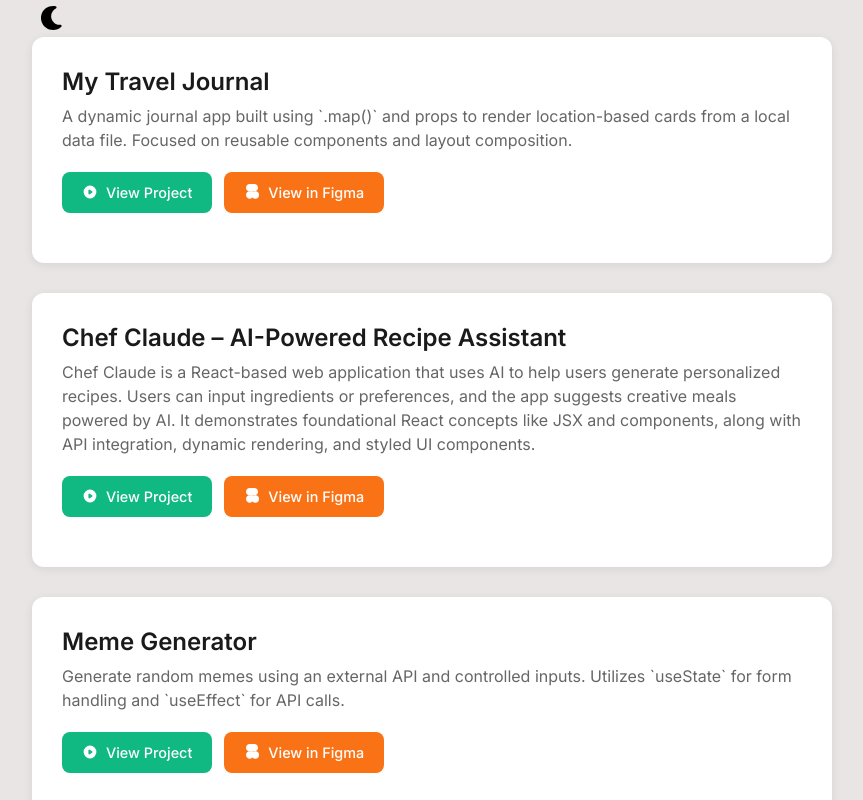
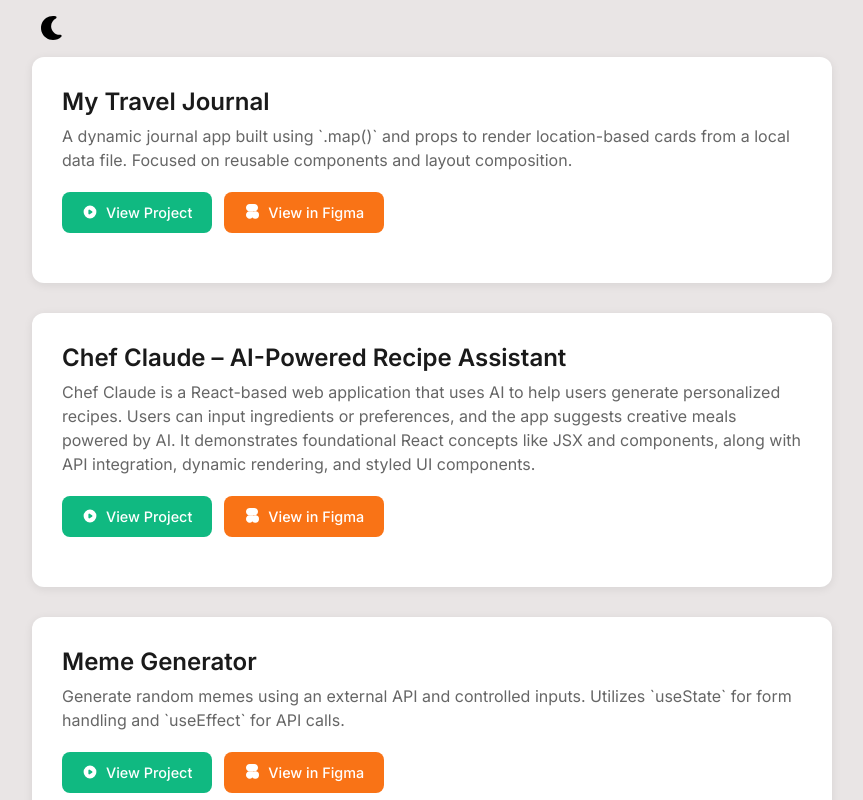
Before and after one commit to 0xJeff1/react_apps, a React (Vite) app in the folder react apps/: page / in a window 1280 px wide. Shown: the top 800 px of the page, without its empty margins (208-1071 px from the left). Built offline with nearby package versions, Linux system fonts and the light colour scheme.

Commit message:
dark mode done

```diff
--- a/react apps/components/Home.jsx
+++ b/react apps/components/Home.jsx
@@ -35,7 +35,7 @@ const Home = ({ projects }) => {
           <div className={dark ? styles.projectCarddark : styles.projectCard} key={index}>
             <div className={styles.projectHeader}>
               <div className={styles.projectInfo}>
-                <div className={styles.projectTitle}>{project.title}</div>
+                <div className={dark ? styles.projectTitledark : styles.projectTitle}>{project.title}</div>
                 <div className={dark ? styles.projectDescriptiondark : styles.projectDescription}>{project.description}</div>
                 <div className={styles.projectLinks}>
                 <Link
--- a/react apps/src/ThemeToggle.module.css
+++ b/react apps/src/ThemeToggle.module.css
@@ -26,3 +26,7 @@
   .btn:hover {
     transform: scale(1.15);
   }
+  .icon{
+    margin-top: 10px;
+    margin-bottom: 10px;
+  }
--- a/react apps/src/home.module.css
+++ b/react apps/src/home.module.css
@@ -8,7 +8,7 @@
 
 
 .white{
-  height: 100vh;
+  height: 100;
   width: 100vw;
   background-color:#e9e5e5
 }
@@ -70,6 +70,15 @@
     font-size: 1.5rem;
     font-weight: 600;
     color: #1a1a1a;
+    margin-bottom: 8px;
+    cursor: pointer;
+    transition: color 0.2s ease;
+  }
+
+  .projectTitledark {
+    font-size: 1.5rem;
+    font-weight: 600;
+    color: #ffffff;
     margin-bottom: 8px;
     cursor: pointer;
     transition: color 0.2s ease;
```
